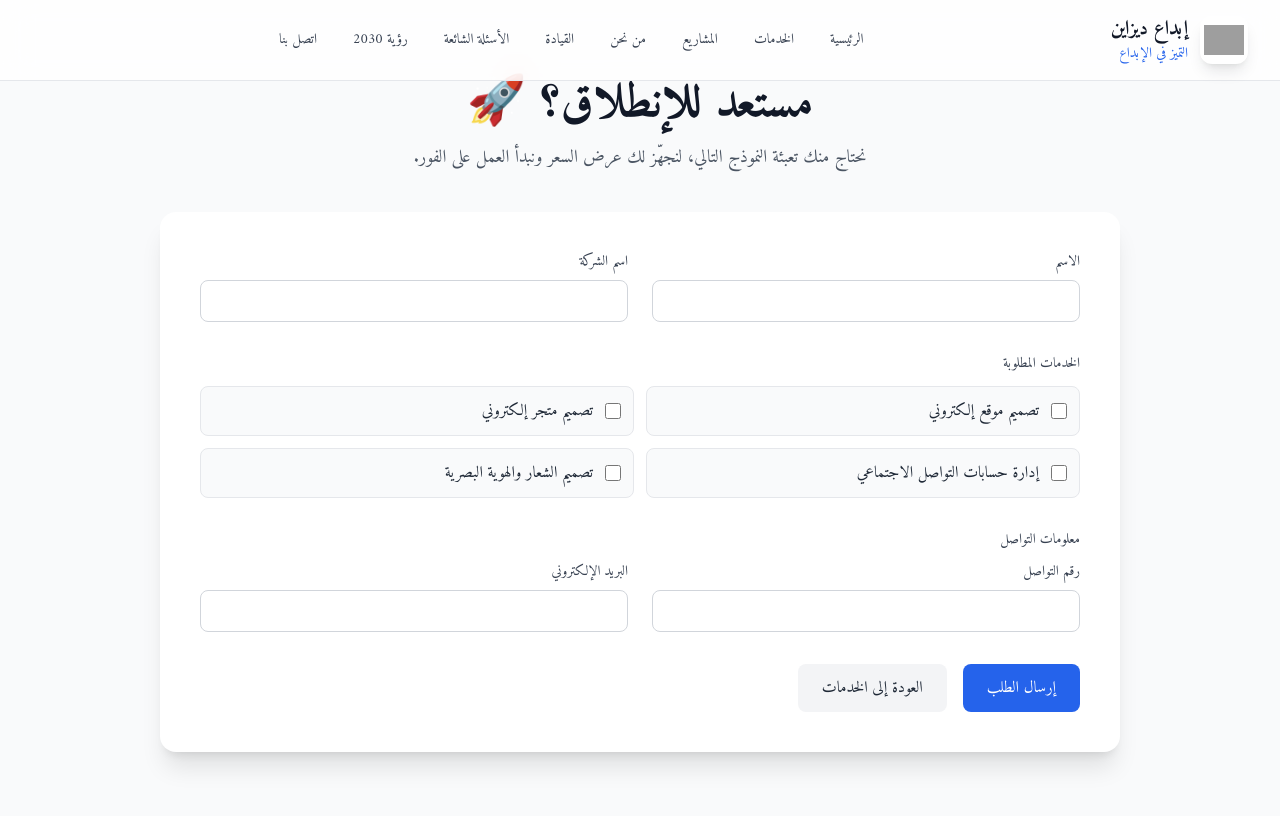
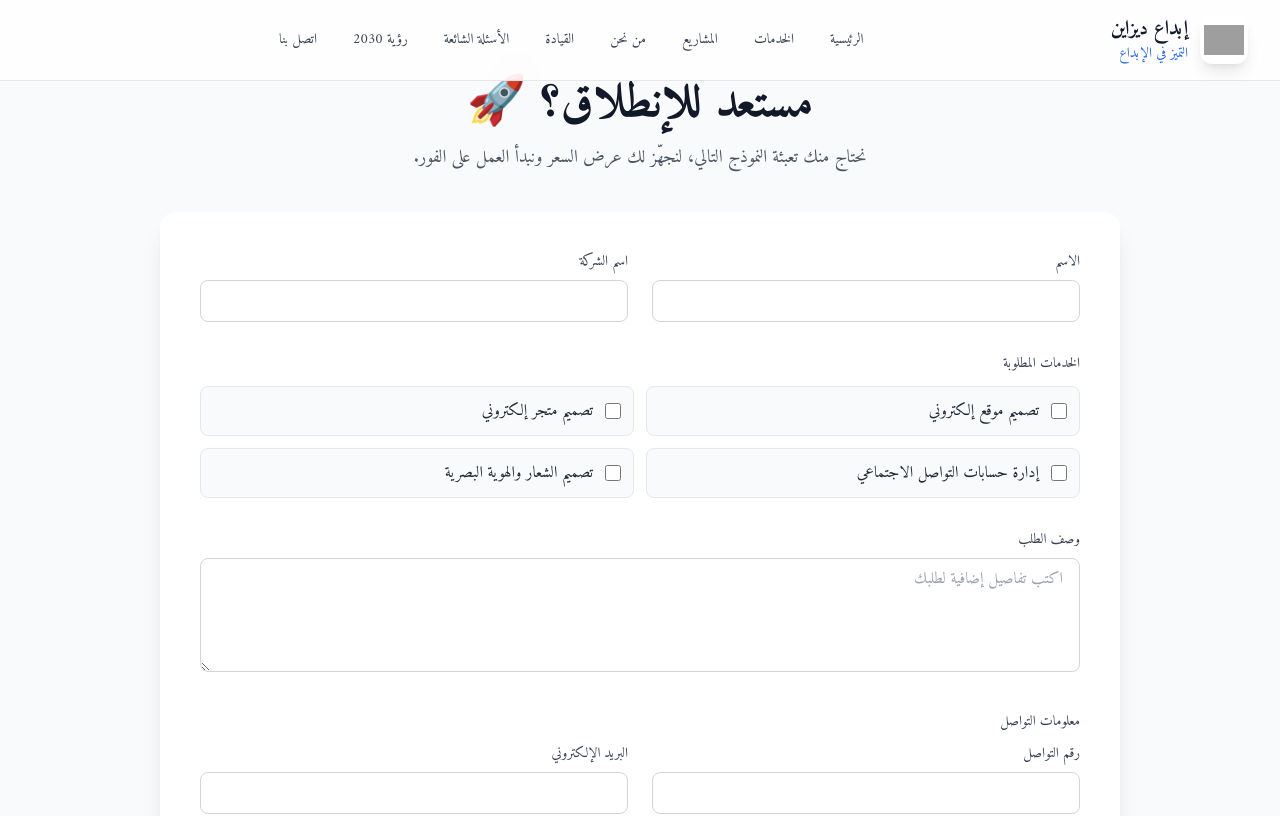
Before and after one commit to coderAhmedHamood/ebdaadesgin, a React (Vite) app: page /quote in a window 1280 px wide. Shown: the top 816 px of the page. Built offline with nearby package versions, Linux system fonts and the light colour scheme; grey boxes are pictures that could not be loaded.

Commit message:
لوحة التحكم

```diff
--- a/src/components/admin/AdminLayout.tsx
+++ b/src/components/admin/AdminLayout.tsx
@@ -28,16 +28,16 @@ const AdminLayout: React.FC = () => {
   const [sidebarOpen, setSidebarOpen] = useState(false);
 
   const navigation = [
-    { name: 'لوحة المعلومات', href: '/admin', icon: Home },
-    { name: 'إدارة المحتوى', href: '/admin/content', icon: FileText },
+    // { name: 'لوحة المعلومات', href: '/admin', icon: Home },
+    // { name: 'إدارة المحتوى', href: '/admin/content', icon: FileText },
     { name: 'إدارة المشاريع', href: '/admin/projects', icon: Building },
-    { name: 'إدارة الخدمات', href: '/admin/services', icon: Settings },
+    // { name: 'إدارة الخدمات', href: '/admin/services', icon: Settings },
     { name: 'إدارة الباقات', href: '/admin/packages', icon: Package },
     { name: 'إدارة باقات السيرفر', href: '/admin/packages-server', icon: Package },
     { name: 'إدارة الفريق', href: '/admin/team', icon: Users },
-    { name: 'إدارة الشهادات', href: '/admin/testimonials', icon: MessageSquare },
+    // { name: 'إدارة الشهادات', href: '/admin/testimonials', icon: MessageSquare },
     { name: 'إدارة الأسئلة الشائعة', href: '/admin/faq', icon: HelpCircle },
-    { name: 'إدارة رؤية 2030', href: '/admin/vision2030', icon: Target },
+    // { name: 'إدارة رؤية 2030', href: '/admin/vision2030', icon: Target },
     { name: 'إدارة العملاء', href: '/admin/clients', icon: UserCheck },
     { name: 'طلبات عروض الأسعار', href: '/admin/quote-requests', icon: FileText },
     // { name: 'الإعدادات العامة', href: '/admin/settings', icon: Settings },
@@ -47,7 +47,8 @@ const AdminLayout: React.FC = () => {
     if (path === '/admin') {
       return location.pathname === '/admin';
     }
-    return location.pathname.startsWith(path);
+    // Match exact path or nested routes (path + '/') only
+    return location.pathname === path || location.pathname.startsWith(path + '/');
   };
 
   return (
@@ -61,7 +62,7 @@ const AdminLayout: React.FC = () => {
       )}
 
       {/* Sidebar */}
-      <div className={`fixed inset-y-0 right-0 z-50 w-80 bg-white dark:bg-gray-800 shadow-xl transform transition-transform duration-300 ease-in-out lg:translate-x-0 ${
+      <div className={`fixed inset-y-0 right-0 z-50 w-80 bg-white dark:bg-gray-800 shadow-xl transform transition-transform duration-300 ease-in-out lg:translate-x-0 flex flex-col ${
         sidebarOpen ? 'translate-x-0' : 'translate-x-full'
       }`}>
         {/* Sidebar Header */}
--- a/src/contexts/AdminContext.tsx
+++ b/src/contexts/AdminContext.tsx
@@ -61,11 +61,11 @@ export const AdminProvider: React.FC<AdminProviderProps> = ({ children }) => {
       // });
 
       // Mock authentication for demo
-      if (email === 'admin@awjcontracting.sa' && password === 'admin123') {
+      if (email === 'admin@ebdaadesign.sa' && password === 'admin123') {
         const mockUser: User = {
           id: '1',
-          name: 'Ahmed Al-Rashid',
-          email: 'admin@awjcontracting.sa',
+          name: 'Ahmed AL-Omari',
+          email: 'admin@ebdaadesign.sa',
           role: 'admin',
           avatar: 'https://images.pexels.com/photos/2379004/pexels-photo-2379004.jpeg?auto=compress&cs=tinysrgb&w=150'
         };
--- a/src/pages/CustomQuote.tsx
+++ b/src/pages/CustomQuote.tsx
@@ -1,4 +1,4 @@
-import React, { useState } from 'react';
+import React, { useEffect, useState } from 'react';
 import { useLanguage } from '../contexts/LanguageContext';
 
 const CustomQuote: React.FC = () => {
@@ -8,6 +8,8 @@ const CustomQuote: React.FC = () => {
   const [services, setServices] = useState<string[]>([]);
   const [phone, setPhone] = useState('');
   const [email, setEmail] = useState('');
+  const [description, setDescription] = useState('');
+  const [selectedPackageTitle, setSelectedPackageTitle] = useState<string | null>(null);
   const [submitted, setSubmitted] = useState(false);
   const [errors, setErrors] = useState<{ [k: string]: string }>({});
 
@@ -39,6 +41,7 @@ const CustomQuote: React.FC = () => {
           requested_services: services,
           phone,
           email,
+          message: description,
         }),
       });
       if (!res.ok) throw new Error('Failed');
@@ -48,6 +51,18 @@ const CustomQuote: React.FC = () => {
       alert('حدث خطأ أثناء الإرسال. حاول مرة أخرى.');
     }
   };
+
+  // Prefill from query params/localStorage if provided
+  useEffect(() => {
+    try {
+      const sp = new URLSearchParams(window.location.search);
+      const title = sp.get('selected_package_title');
+      const prefill = sp.get('prefill_desc');
+      if (title) setSelectedPackageTitle(title);
+      if (prefill) setDescription(prefill);
+      else if (title && !prefill) setDescription(`أرغب في الحصول على باقة ${title}`);
+    } catch {}
+  }, []);
 
   const serviceOptions = [
     { key: 'serviceWebsite', label: t('serviceWebsite') },
@@ -69,6 +84,12 @@ const CustomQuote: React.FC = () => {
         </div>
 
         <div className="bg-white dark:bg-gray-800 rounded-2xl shadow-xl p-6 sm:p-10">
+          {selectedPackageTitle && (
+            <div className="mb-6 p-4 rounded-xl bg-blue-50 dark:bg-blue-900/30 border border-blue-200 dark:border-blue-800 text-blue-900 dark:text-blue-100">
+              <div className="font-bold">الباقة المختارة:</div>
+              <div>{selectedPackageTitle}</div>
+            </div>
+          )}
           {submitted ? (
             <div className="text-center py-12">
               <div className="text-2xl font-bold text-green-600 mb-3">{t('success')}</div>
@@ -130,6 +151,19 @@ const CustomQuote: React.FC = () => {
               </div>
 
               <div>
+                <label className="block text-sm font-medium text-gray-700 dark:text-gray-300 mb-2">
+                  وصف الطلب
+                </label>
+                <textarea
+                  rows={4}
+                  value={description}
+                  onChange={(e) => setDescription(e.target.value)}
+                  className="w-full rounded-lg border border-gray-300 dark:border-gray-600 bg-white dark:bg-gray-900 text-gray-900 dark:text-white px-4 py-2 focus:outline-none focus:ring-2 focus:ring-blue-600"
+                  placeholder="اكتب تفاصيل إضافية لطلبك"
+                />
+              </div>
+
+              <div>
                 <div className="text-sm font-medium text-gray-700 dark:text-gray-300 mb-3">
                   {t('contactInfoSection')}
                 </div>
--- a/src/pages/Services.tsx
+++ b/src/pages/Services.tsx
@@ -192,6 +192,7 @@ const Services: React.FC = () => {
 
 
       {/* Comprehensive Services Section */}
+      {/* خدمات الباقات  */}
       <section className="py-20 bg-white dark:bg-gray-900">
         <div className="max-w-7xl mx-auto px-4 sm:px-6 lg:px-8">
           <div className="text-center mb-16">
@@ -223,15 +224,17 @@ const Services: React.FC = () => {
                         ))}
                       </ul>
                     )}
-                    {(item.delivery_time || item.price != null) && (
+                    {/* {(item.delivery_time || item.price != null) && (
                       <div className="text-sm text-gray-500 dark:text-gray-400 mb-4">
                         {item.delivery_time ? <div className="mb-1">{item.delivery_time}</div> : null}
                         {item.price != null ? <div className="font-semibold">{item.price} ريال</div> : null}
                       </div>
-                    )}
-                    <a href="/contact" className="inline-block px-4 py-2 bg-white dark:bg-gray-700 text-blue-600 dark:text-white font-semibold rounded-lg border border-gray-200 dark:border-gray-600 hover:bg-gray-100 dark:hover:bg-gray-600 transition-all duration-300">
+                    )} */}
+
+{/* <a href="/contact" className="inline-block px-4 py-2 bg-white dark:bg-gray-700 text-blue-600 dark:text-white font-semibold rounded-lg border border-gray-200 dark:border-gray-600 hover:bg-gray-100 dark:hover:bg-gray-600 transition-all duration-300">
                       {t('choosePackage')}
-                    </a>
+                    </a> */}
+
                   </div>
                 ))}
               </div>
@@ -241,6 +244,7 @@ const Services: React.FC = () => {
       </section>
 
       {/* Pricing Packages Section (Dynamic from DB) */}
+      {/* تبع الباقات  */}
       <section className="py-20 bg-white dark:bg-gray-900">
         <div className="max-w-7xl mx-auto px-4 sm:px-6 lg:px-8">
           <div className="text-center mb-16">
@@ -288,7 +292,7 @@ const Services: React.FC = () => {
                       ))}
                     </ul>
                     <a
-                      href="/contact"
+                      href={`/quote?selected_package_title=${encodeURIComponent(pkg.title)}&prefill_desc=${encodeURIComponent('أرغب في الحصول على باقة ' + pkg.title)}`}
                       className={
                         isFeatured
                           ? 'mt-auto w-full text-center px-6 py-3 bg-yellow-400 text-gray-900 font-semibold rounded-lg hover:bg-yellow-500 transition-all duration-300'
```
Also changed, not shown: 1 other file (tests, documents, lock files or other folders).
